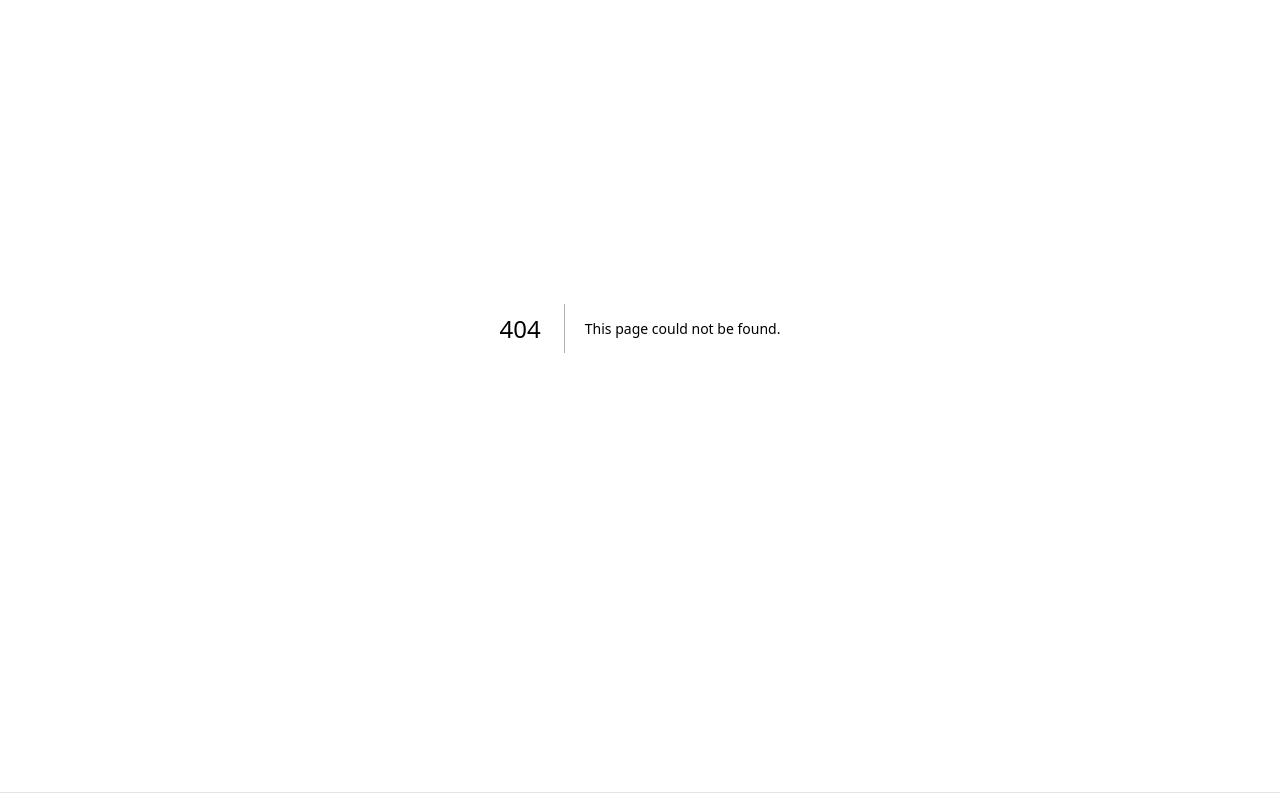
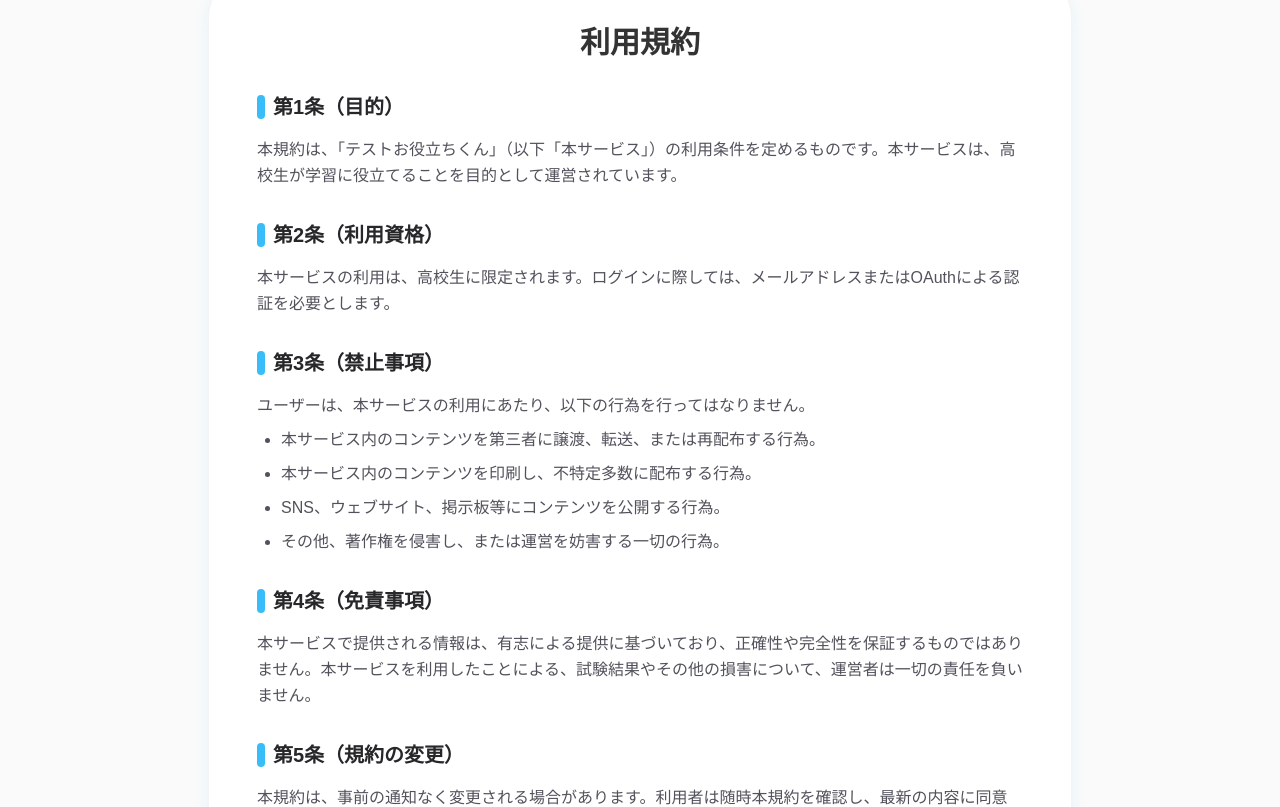
Before and after one commit to kanayankee/test-oyakudachi-kun, a Next.js app: page /termsofservice in a window 1280 px wide. Before the commit this address had no page. Shown: the part 200-1007 px from the top of the page. Built offline with nearby package versions, Linux system fonts and the light colour scheme; a web font is replaced by a local one.

Commit message:
プライバシーポリシーと利用規約の追加

```diff
--- /dev/null
+++ b/src/app/privacystatement/page.tsx
@@ -0,0 +1,78 @@
+"use client";
+
+import Link from "next/link";
+
+export default function PrivacyStatement() {
+    return (
+        <div className="max-w-4xl mx-auto px-4 py-12">
+            <div className="bg-white rounded-[2.5rem] shadow-soft border border-zinc-100 p-8 md:p-12">
+                <h1 className="text-3xl font-black text-foreground mb-8 text-center">プライバシーポリシー</h1>
+
+                <div className="space-y-8 text-zinc-600 leading-relaxed">
+                    <p>
+                        「テストお役立ちくん」（以下「本サービス」）は、ユーザーのプライバシー保護を最優先に考え、個人情報の取り扱いに最大限の注意を払います。
+                    </p>
+
+                    <section>
+                        <h2 className="text-xl font-black text-zinc-800 mb-4 flex items-center gap-2">
+                            <span className="w-2 h-6 bg-secondary-light rounded-full"></span>
+                            1. 収集する情報
+                        </h2>
+                        <p>
+                            本サービスでは、以下の情報を収集・取得します。
+                        </p>
+                        <ul className="list-disc ml-6 mt-2 space-y-2">
+                            <li><strong>メールアドレス:</strong> 提供されたアカウント情報</li>
+                            <li><strong>ユーザーID:</strong> メールアドレスのユーザー名部分</li>
+                            <li><strong>利用ログ:</strong> 初回ログイン日時および最終ログイン日時</li>
+                        </ul>
+                    </section>
+
+                    <section>
+                        <h2 className="text-xl font-black text-zinc-800 mb-4 flex items-center gap-2">
+                            <span className="w-2 h-6 bg-secondary-light rounded-full"></span>
+                            2. 利用目的
+                        </h2>
+                        <p>
+                            取得した情報は、以下の目的のためにのみ利用します。
+                        </p>
+                        <ul className="list-disc ml-6 mt-2 space-y-2">
+                            <li>ログイン認証および利用資格（学年等）の判定。</li>
+                            <li>本サービスの利用状況の把握。</li>
+                            <li>不正アクセスの防止およびセキュリティの維持。</li>
+                        </ul>
+                    </section>
+
+                    <section>
+                        <h2 className="text-xl font-black text-zinc-800 mb-4 flex items-center gap-2">
+                            <span className="w-2 h-6 bg-secondary-light rounded-full"></span>
+                            3. 外部サービスとの連携
+                        </h2>
+                        <p>
+                            本サービスは、以下の外部プラットフォームを利用しています。
+                        </p>
+                        <ul className="list-disc ml-6 mt-2 space-y-2">
+                            <li><strong>Microsoft Entra ID (Microsoft 365):</strong> ユーザー認証のために利用します。パスワードは Microsoft 側で管理され、本サービスが取得することはありません。</li>
+                            <li><strong>Google API</strong> ユーザーの利用状況を管理・保存するために利用します。</li>
+                        </ul>
+                    </section>
+
+                    <section>
+                        <h2 className="text-xl font-black text-zinc-800 mb-4 flex items-center gap-2">
+                            <span className="w-2 h-6 bg-secondary-light rounded-full"></span>
+                            4. 情報の管理
+                        </h2>
+                        <p>
+                            収集した情報は、適切に管理されたクラウド上に保存されます。これらのデータは、運営者および承認された管理者以外がアクセスすることはありません。法令に基づく場合を除き、第三者に提供されることもありません。
+                        </p>
+                    </section>
+                </div>
+
+                <div className="mt-12 pt-8 border-t border-zinc-100 flex flex-col items-center gap-6">
+                    <p>問い合わせ: test.oyakudachi@gmail.com</p>
+                    <p className="text-sm font-bold text-zinc-400">最終更新：2026年3月10日</p>
+                </div>
+            </div>
+        </div>
+    );
+}
--- /dev/null
+++ b/src/app/termsofservice/page.tsx
@@ -0,0 +1,75 @@
+"use client";
+
+import Link from "next/link";
+
+export default function TermsOfService() {
+    return (
+        <div className="max-w-4xl mx-auto px-4 py-12">
+            <div className="bg-white rounded-[2.5rem] shadow-soft border border-zinc-100 p-8 md:p-12">
+                <h1 className="text-3xl font-black text-foreground mb-8 text-center">利用規約</h1>
+
+                <div className="space-y-8 text-zinc-600 leading-relaxed">
+                    <section>
+                        <h2 className="text-xl font-black text-zinc-800 mb-4 flex items-center gap-2">
+                            <span className="w-2 h-6 bg-primary rounded-full"></span>
+                            第1条（目的）
+                        </h2>
+                        <p>
+                            本規約は、「テストお役立ちくん」（以下「本サービス」）の利用条件を定めるものです。本サービスは、高校生が学習に役立てることを目的として運営されています。
+                        </p>
+                    </section>
+
+                    <section>
+                        <h2 className="text-xl font-black text-zinc-800 mb-4 flex items-center gap-2">
+                            <span className="w-2 h-6 bg-primary rounded-full"></span>
+                            第2条（利用資格）
+                        </h2>
+                        <p>
+                            本サービスの利用は、高校生に限定されます。ログインに際しては、メールアドレスまたはOAuthによる認証を必要とします。
+                        </p>
+                    </section>
+
+                    <section>
+                        <h2 className="text-xl font-black text-zinc-800 mb-4 flex items-center gap-2">
+                            <span className="w-2 h-6 bg-primary rounded-full"></span>
+                            第3条（禁止事項）
+                        </h2>
+                        <p>
+                            ユーザーは、本サービスの利用にあたり、以下の行為を行ってはなりません。
+                        </p>
+                        <ul className="list-disc ml-6 mt-2 space-y-2">
+                            <li>本サービス内のコンテンツを第三者に譲渡、転送、または再配布する行為。</li>
+                            <li>本サービス内のコンテンツを印刷し、不特定多数に配布する行為。</li>
+                            <li>SNS、ウェブサイト、掲示板等にコンテンツを公開する行為。</li>
+                            <li>その他、著作権を侵害し、または運営を妨害する一切の行為。</li>
+                        </ul>
+                    </section>
+
+                    <section>
+                        <h2 className="text-xl font-black text-zinc-800 mb-4 flex items-center gap-2">
+                            <span className="w-2 h-6 bg-primary rounded-full"></span>
+                            第4条（免責事項）
+                        </h2>
+                        <p>
+                            本サービスで提供される情報は、有志による提供に基づいており、正確性や完全性を保証するものではありません。本サービスを利用したことによる、試験結果やその他の損害について、運営者は一切の責任を負いません。
+                        </p>
+                    </section>
+
+                    <section>
+                        <h2 className="text-xl font-black text-zinc-800 mb-4 flex items-center gap-2">
+                            <span className="w-2 h-6 bg-primary rounded-full"></span>
+                            第5条（規約の変更）
+                        </h2>
+                        <p>
+                            本規約は、事前の通知なく変更される場合があります。利用者は随時本規約を確認し、最新の内容に同意した上で本サービスを利用するものとします。
+                        </p>
+                    </section>
+                </div>
+
+                <div className="mt-12 pt-8 border-t border-zinc-100 flex flex-col items-center gap-6">
+                    <p className="text-sm font-bold text-zinc-400">制定：2026年3月10日</p>
+                </div>
+            </div>
+        </div>
+    );
+}
```
